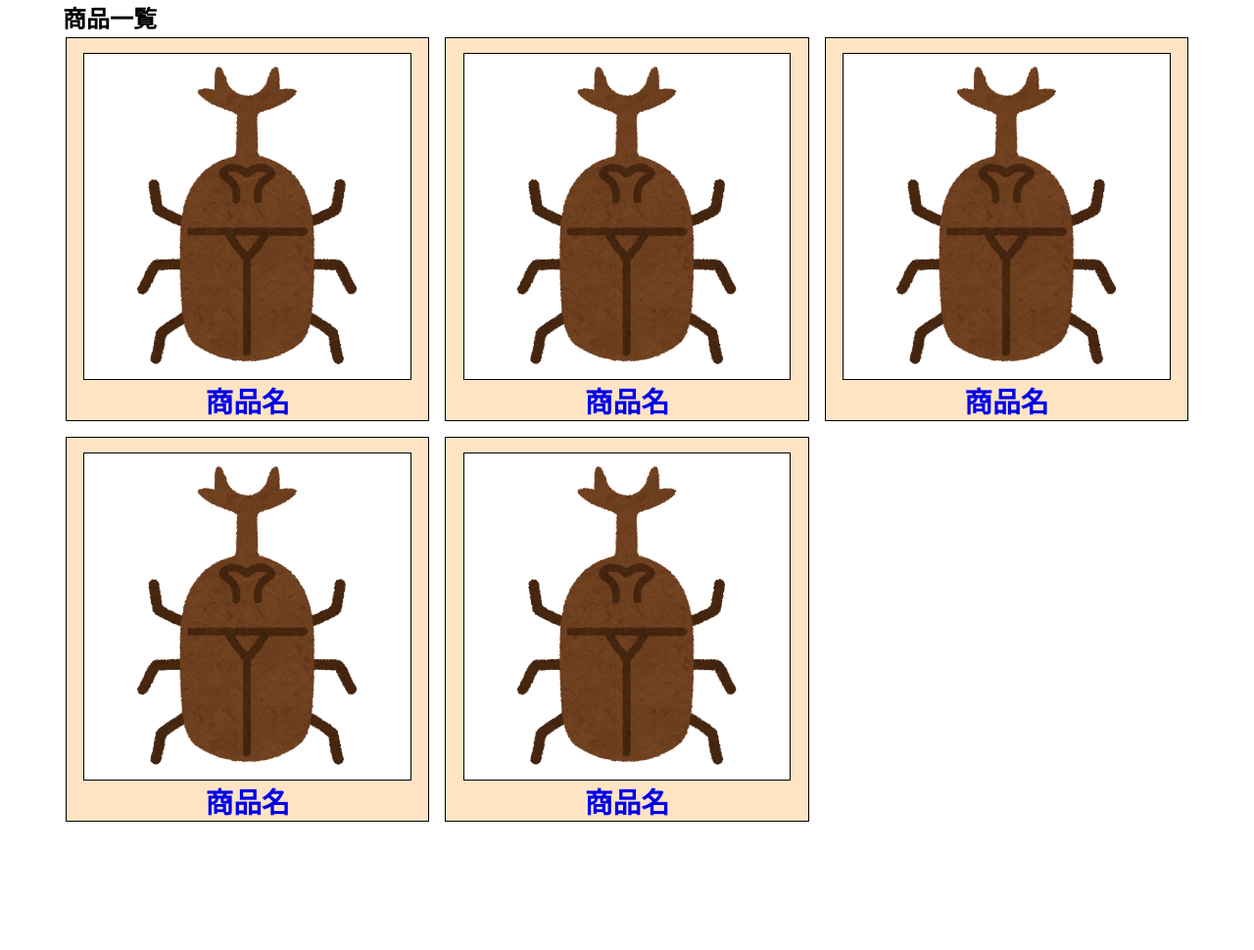
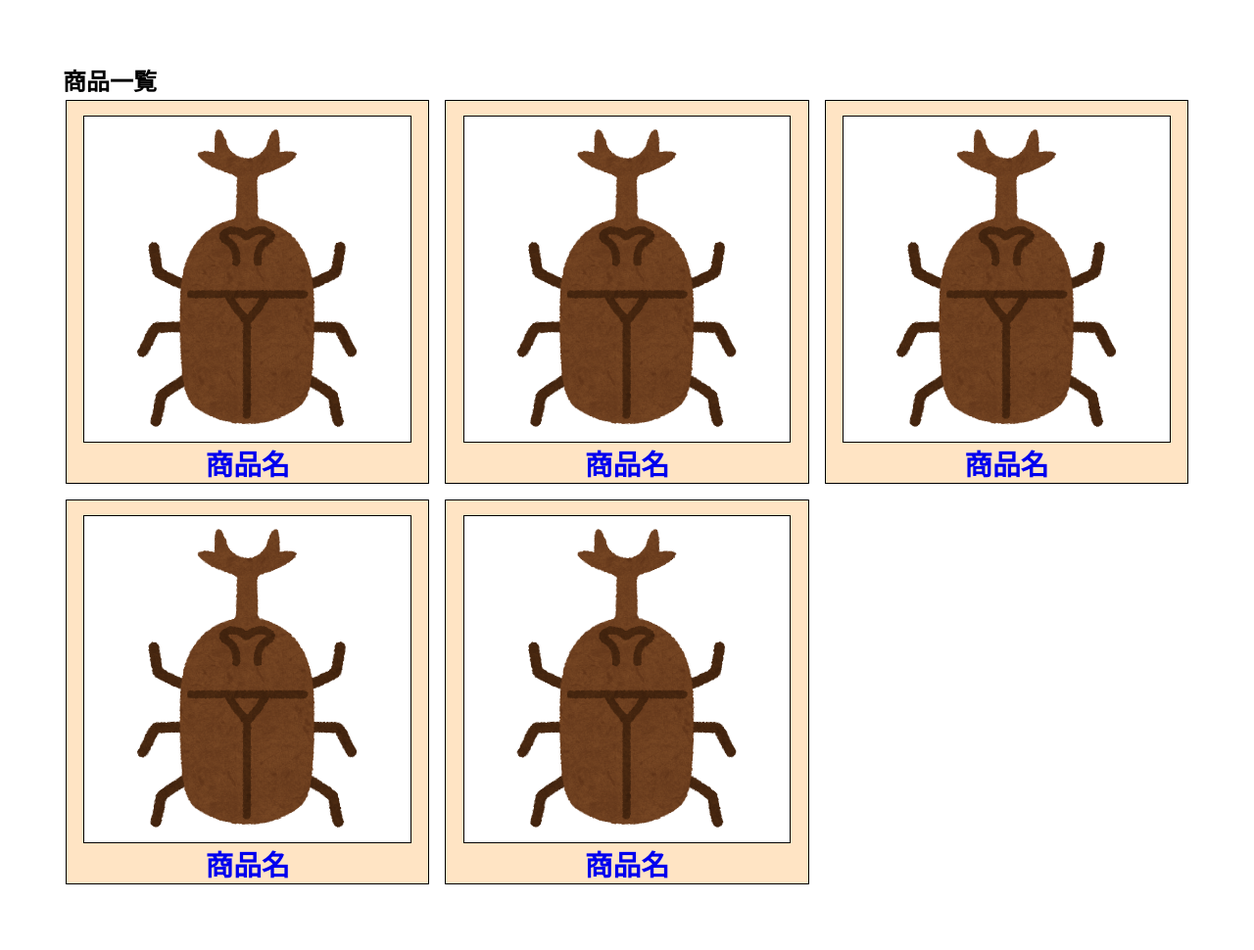
Before and after one commit to hutaonekomata/shopping, a PHP site: page /page/home.php in a window 1280 px wide. Shown: the part 56-1026 px from the top of the page at 98% size. Before the commit the page ends 895 px from the top, so only its background shows below. Run offline with PHP 8.4, Linux system fonts and the light colour scheme.

Commit message:
全体の余白をwidth調整からmarginでの調整に変更

```diff
--- a/css/home.css
+++ b/css/home.css
@@ -7,8 +7,7 @@ a {
 }
 
 main {
-  width: 90%;
-  margin: 0 auto;
+  margin: 5%;
 }
 
 .products-container {
```
